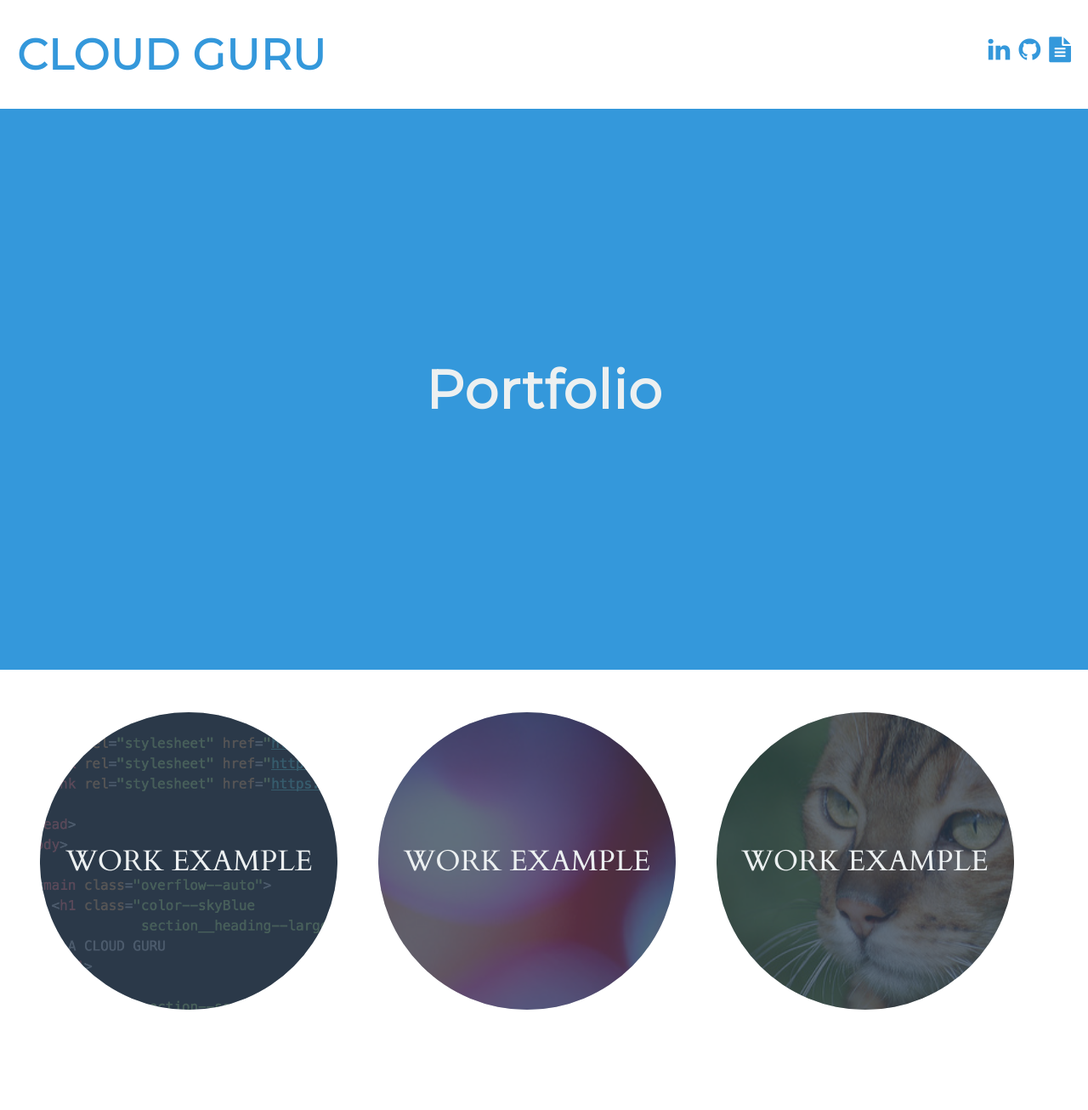
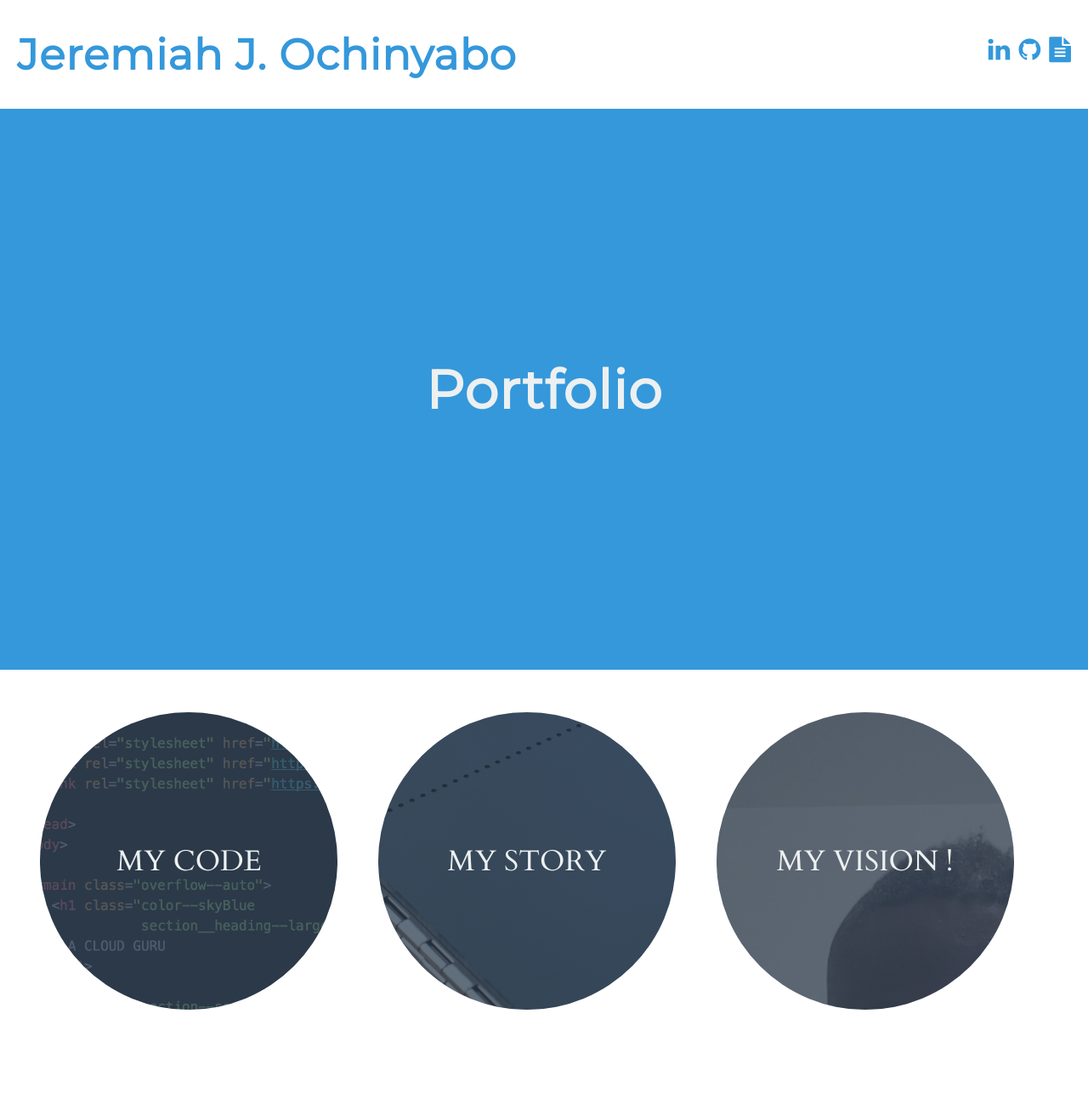
Before and after one commit to burgxy/JJ-Serverless-Portfolio, a plain HTML site: page index.html in a window 1280 px wide. Shown: the top 1306 px of the page at 85% size. Drawn offline with Linux system fonts and the light colour scheme.

```diff
--- a/index.html
+++ b/index.html
@@ -2,7 +2,7 @@
 <html>
   <head>
     <meta charset="utf-8">
-    <title>A Portfolio In The Cloud</title>
+    <title>JayJay's Serverless Portfolio In The Cloud</title>
     <link rel="stylesheet" href="styles/main.css"/>
 
     <link rel="stylesheet" href="https://maxcdn.bootstrapcdn.com/font-awesome/4.7.0/css/font-awesome.min.css"/>
@@ -15,7 +15,7 @@
     <main class="overflow--auto">
       <h1 class="color--skyBlue section__heading--largest">
         <!--Your name goes here -->
-        CLOUD GURU
+        Jeremiah J. Ochinyabo
       </h1>
 
       <ul class="section--social">
@@ -28,7 +28,7 @@
           <a class="color--skyBlue social"
              title="LinkedIn Profile"
              target="_blank"
-             href="#">
+             href="https://www.linkedin.com/in/jeremiah-j-ochinyabo-77b83aa7/">
             <i class="fa fa-linkedin"></i>
           </a>
         </li>
@@ -38,7 +38,7 @@
           <a class="social color--skyBlue"
              title="GitHub Profile"
              target="_blank"
-             href="#">
+             href="https://github.com/burgxy">
             <i class="fa fa-github"></i>
           </a>
         </li>
@@ -68,7 +68,7 @@
                src="images/example1.png"/>
           <dl class="color--cloud">
             <dt class="section__exampleTitle section__text--centered">
-              Work Example
+              My CODE
             </dt>
             <dd></dd>
           </dl>
@@ -79,12 +79,12 @@
         <div class="section__example">
           <img alt="example screenshot of a project involving chemistry"
                class="section__exampleImage"
-               src="images/example2.png"/>
+               src="images/c1.jpg"/>
           <!-- “Chemistry” by Surian Soosay is licensed under CC BY 2.0
                https://www.flickr.com/photos/ssoosay/4097410999 -->
           <dl class="color--cloud">
             <dt class="section__exampleTitle section__text--centered ">
-              Work Example
+              MY STORY
             </dt>
             <dd></dd>
           </dl>
@@ -95,12 +95,12 @@
         <div class="section__example">
           <img alt="example screenshot of a project involving cats"
                class="section__exampleImage"
-               src="images/example3.png"/>
+               src="images/me2.jpeg"/>
           <!-- “Bengal cat” by roberto shabs is licensed under CC BY 2.0
                https://www.flickr.com/photos/37287295@N00/2540855181 -->
           <dl class="color--cloud">
             <dt class="section__exampleTitle section__text--centered">
-              Work Example
+              MY Vision !
             </dt>
             <dd></dd>
           </dl>
```
Also changed, not shown: images/c1.jpg (added), images/lab1.jpeg (added), images/lab2.jpeg (added), images/me.jpg (added), images/me2.jpeg (added), 1 other file.
